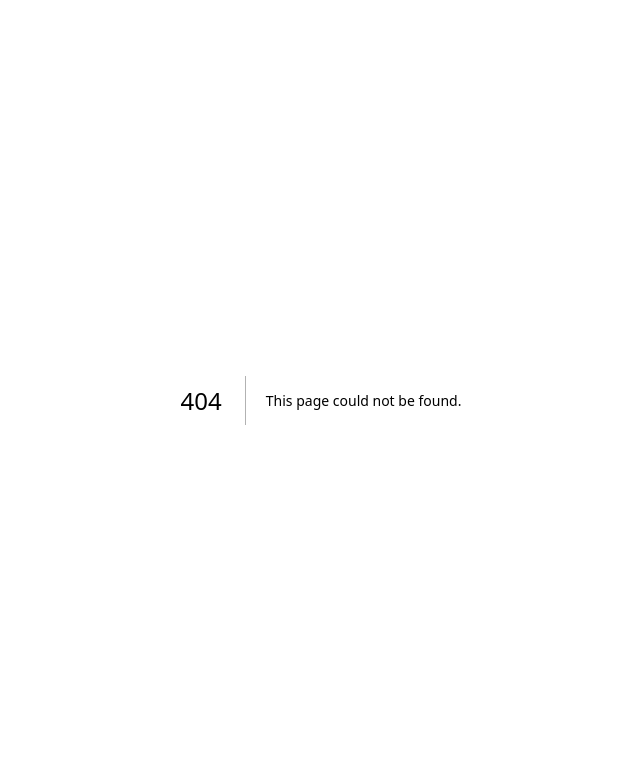
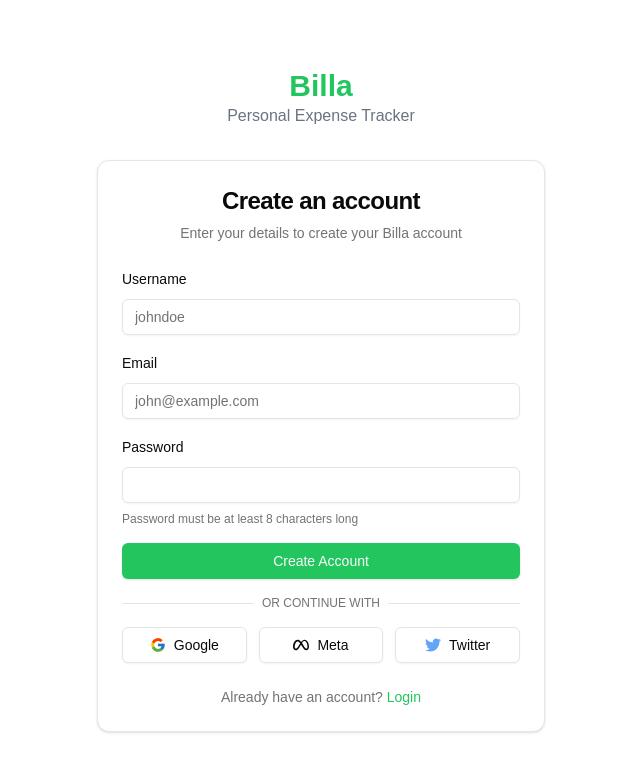
Before and after one commit to aaronaminubandado/billa, a Next.js app: page /register in a window 1280 px wide. Before the commit this address had no page. Shown: the top 772 px of the page, without its empty margins (319-959 px from the left). Built offline with nearby package versions, Linux system fonts and the light colour scheme.

Commit message:
feat: initial login page

```diff
--- /dev/null
+++ b/app/(auth)/register/page.tsx
@@ -0,0 +1,88 @@
+'use client'
+
+import React from 'react'
+import Link from 'next/link'
+import { Button } from "@/components/ui/button"
+import { Input } from "@/components/ui/input"
+import { Label } from "@/components/ui/label"
+import { Card, CardContent, CardDescription, CardFooter, CardHeader, CardTitle } from "@/components/ui/card"
+import { Separator } from "@/components/ui/separator"
+import { FcGoogle } from 'react-icons/fc'
+import { FaGithub, FaTwitter } from 'react-icons/fa'
+import { FaMeta } from 'react-icons/fa6'
+
+export default function RegisterPage() {
+  return (
+    <div className="min-h-screen flex items-center justify-center p-4">
+      <div className="w-full max-w-md">
+        <div className="mb-8 text-center">
+          <h1 className="text-3xl font-bold text-green-500">Billa</h1>
+          <p className="text-gray-500">Personal Expense Tracker</p>
+        </div>
+
+        <Card>
+          <CardHeader>
+            <CardTitle className="text-2xl text-center">Create an account</CardTitle>
+            <CardDescription className="text-center">
+              Enter your details to create your Billa account
+            </CardDescription>
+          </CardHeader>
+          <CardContent className="space-y-4">
+            <div className="space-y-2">
+              <Label htmlFor="username">Username</Label>
+              <Input id="username" placeholder="johndoe" required />
+            </div>
+            <div className="space-y-2">
+              <Label htmlFor="email">Email</Label>
+              <Input id="email" type="email" placeholder="john@example.com" required />
+            </div>
+            <div className="space-y-2">
+              <Label htmlFor="password">Password</Label>
+              <Input id="password" type="password" required />
+              <p className="text-xs text-muted-foreground">
+                Password must be at least 8 characters long
+              </p>
+            </div>
+            <Button className="w-full bg-green-500 hover:bg-green-600">
+              Create Account
+            </Button>
+
+            <div className="relative my-4">
+              <div className="absolute inset-0 flex items-center">
+                <Separator />
+              </div>
+              <div className="relative flex justify-center text-xs uppercase">
+                <span className="bg-card px-2 text-muted-foreground">
+                  Or continue with
+                </span>
+              </div>
+            </div>
+
+            <div className="grid grid-cols-3 gap-3">
+              <Button variant="outline" className="w-full">
+                <FcGoogle className="mr-2 h-4 w-4" />
+                Google
+              </Button>
+              <Button variant="outline" className="w-full">
+                <FaMeta className="mr-2 h-4 w-4" />
+                Meta
+              </Button>
+              <Button variant="outline" className="w-full">
+                <FaTwitter className="mr-2 h-4 w-4 text-blue-400" />
+                Twitter
+              </Button>
+            </div>
+          </CardContent>
+          <CardFooter className="flex justify-center">
+            <p className="text-sm text-muted-foreground">
+              Already have an account?{" "}
+              <Link href="/login" className="text-green-500 hover:underline">
+                Login
+              </Link>
+            </p>
+          </CardFooter>
+        </Card>
+      </div>
+    </div>
+  )
+}
```
